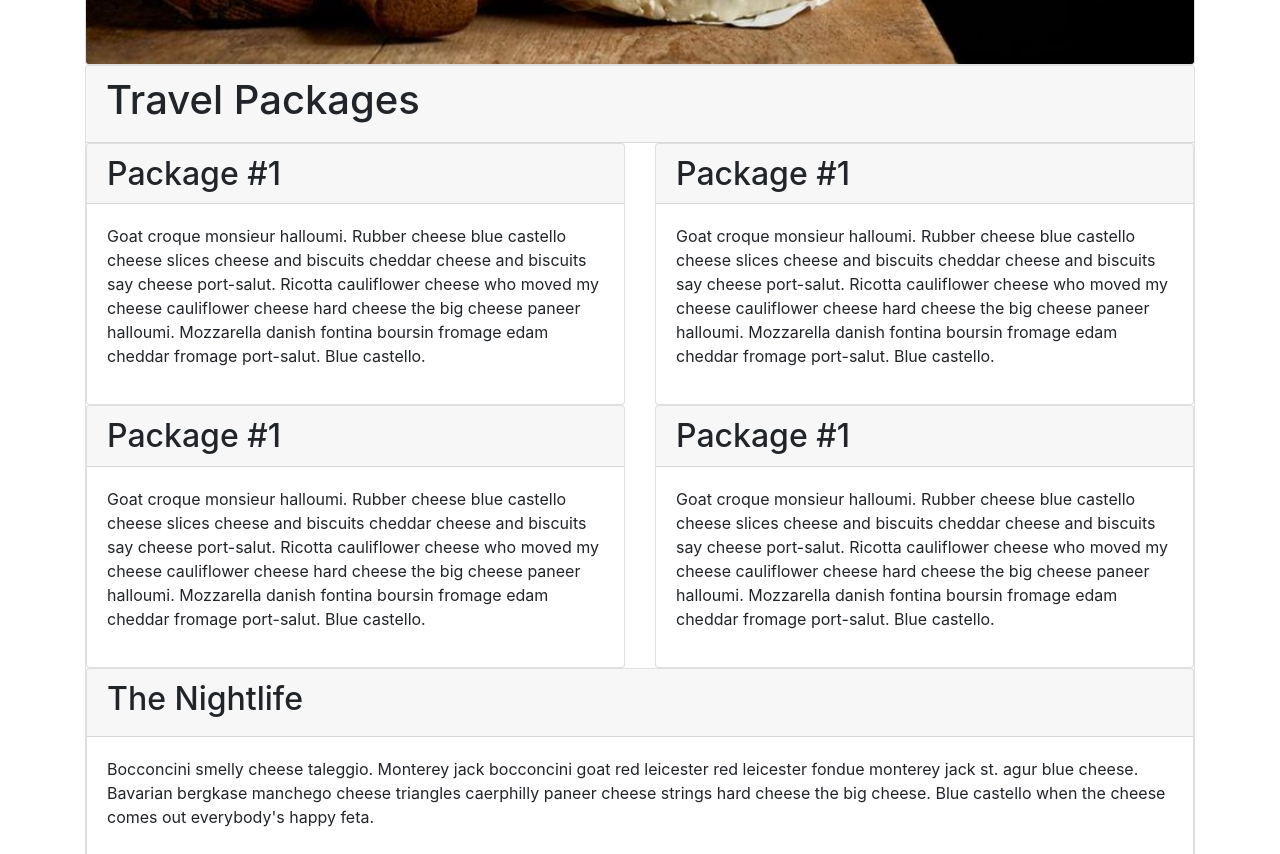
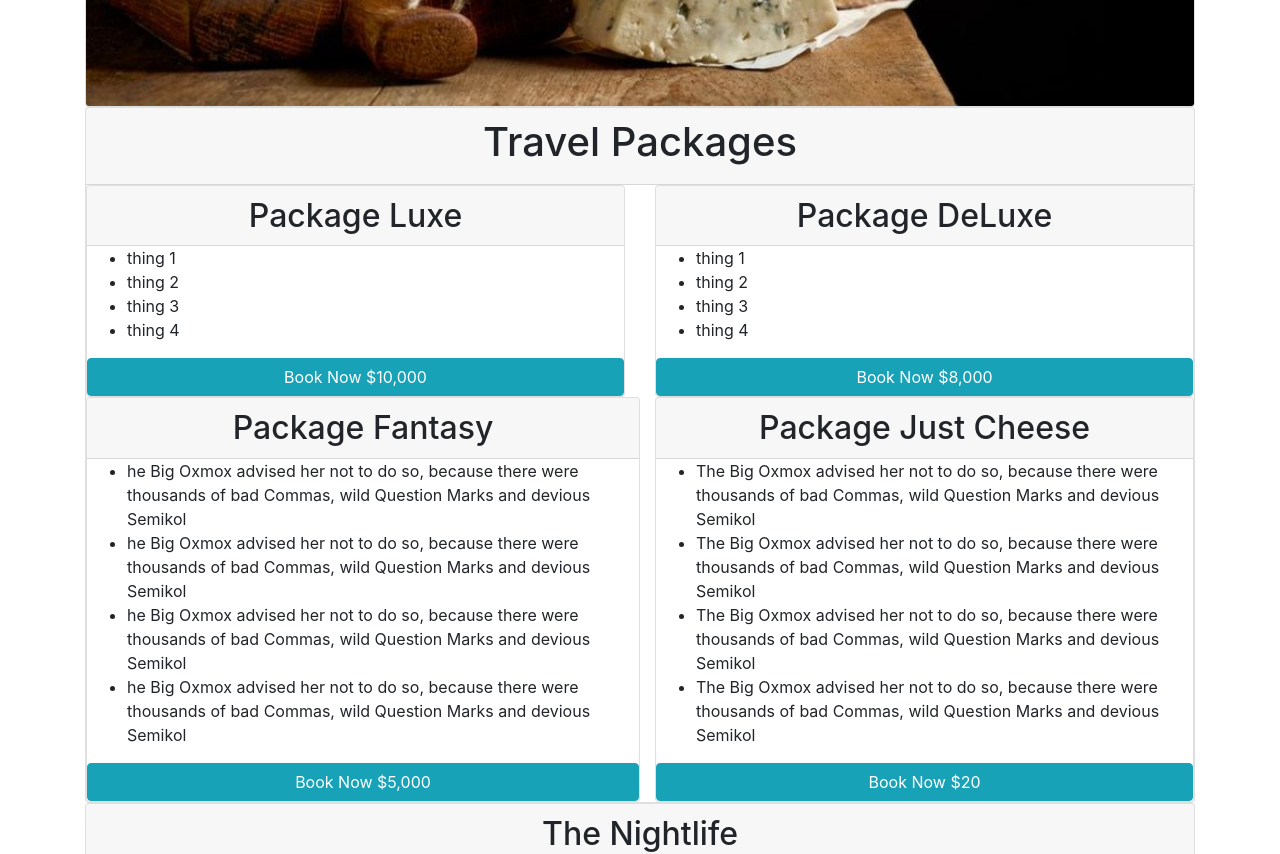
Before and after one commit to CherylFrankenfield/vacation, a plain HTML site: page index.html in a window 1280 px wide. Shown: the part 900-1754 px from the top of the page. Drawn offline with Linux system fonts and the light colour scheme.

Commit message:
overwrite bootstrap styles, work with cards and yeah

```diff
--- a/css/styles.css
+++ b/css/styles.css
@@ -0,0 +1,7 @@
+.travel-name-center h1, h2 {
+  text-align: center;
+}
+
+#column-padding1 {
+  padding-right: 0px;
+}
--- a/index.html
+++ b/index.html
@@ -7,6 +7,20 @@
   </head>
   <body>
     <div class="container">
+      <ul class="nav nav-tabs">
+        <li class="nav-item">
+          <a class="nav-link active" href="#">Active</a>
+        </li>
+        <li class="nav-item">
+          <a class="nav-link" href="#">Link</a>
+        </li>
+        <li class="nav-item">
+          <a class="nav-link" href="#">Link</a>
+        </li>
+        <li class="nav-item">
+          <a class="nav-link disabled" href="#">Disabled</a>
+        </li>
+      </ul>
       <div class="jumbotron">
         <h1>My Vacation in Japan</h1>
       </div>
@@ -15,6 +29,7 @@
         <img class="card-img" src="img/cheese1.jpg" alt="my favorite cheeses from not japan">
       </div>
 <!-- this is where the travel packages will go -->
+    <div class="travel-name-center">
       <div class="card">
         <div class="card-header">
           <h1>Travel Packages</h1>
@@ -22,47 +37,57 @@
         <div class="row">
           <div class="col-md-6">
             <div class="card">
-            <h2 class="card-header">Package #1</h2>
-            <p class="card-body">Goat croque monsieur halloumi. Rubber cheese blue castello cheese slices cheese and biscuits cheddar cheese and biscuits say cheese port-salut. Ricotta cauliflower cheese who moved my cheese cauliflower cheese hard cheese the big cheese paneer halloumi. Mozzarella danish fontina boursin fromage edam cheddar fromage port-salut. Blue castello.</p>
+              <h2 class="card-header">Package Luxe</h2>
+              <ul class="card-text">
+                <li>thing 1</li>
+                <li>thing 2</li>
+                <li>thing 3</li>
+                <li>thing 4</li>
+              </ul>
+              <a href="#" class="btn btn-info">Book Now $10,000</a>
             </div>
           </div>
           <div class="col-md-6">
             <div class="card">
-            <h2 class="card-header">Package #1</h2>
-            <p class="card-body">Goat croque monsieur halloumi. Rubber cheese blue castello cheese slices cheese and biscuits cheddar cheese and biscuits say cheese port-salut. Ricotta cauliflower cheese who moved my cheese cauliflower cheese hard cheese the big cheese paneer halloumi. Mozzarella danish fontina boursin fromage edam cheddar fromage port-salut. Blue castello.</p>
+              <h2 class="card-header">Package DeLuxe</h2>
+              <ul class="card-text">
+                <li>thing 1</li>
+                <li>thing 2</li>
+                <li>thing 3</li>
+                <li>thing 4</li>
+              </ul>
+              <a href="#" class="btn btn-info">Book Now $8,000</a>
             </div>
           </div>
         </div>
         <div class="row">
-        <div class="col-md-6">
+          <div class="col-md-6" id="column-padding1">
             <div class="card">
-            <h2 class="card-header">Package #1</h2>
-            <p class="card-body">Goat croque monsieur halloumi. Rubber cheese blue castello cheese slices cheese and biscuits cheddar cheese and biscuits say cheese port-salut. Ricotta cauliflower cheese who moved my cheese cauliflower cheese hard cheese the big cheese paneer halloumi. Mozzarella danish fontina boursin fromage edam cheddar fromage port-salut. Blue castello.</p>
+              <h2 class="card-header">Package Fantasy</h2>
+              <ul class="card-text">
+                <li>he Big Oxmox advised her not to do so, because there were thousands of bad Commas, wild Question Marks and devious Semikol</li>
+                <li>he Big Oxmox advised her not to do so, because there were thousands of bad Commas, wild Question Marks and devious Semikol</li>
+                <li>he Big Oxmox advised her not to do so, because there were thousands of bad Commas, wild Question Marks and devious Semikol</li>
+                <li>he Big Oxmox advised her not to do so, because there were thousands of bad Commas, wild Question Marks and devious Semikol</li>
+              </ul>
+              <a href="#" class="btn btn-info">Book Now $5,000</a>
             </div>
           </div>
           <div class="col-md-6">
             <div class="card">
-            <h2 class="card-header">Package #1</h2>
-            <p class="card-body">Goat croque monsieur halloumi. Rubber cheese blue castello cheese slices cheese and biscuits cheddar cheese and biscuits say cheese port-salut. Ricotta cauliflower cheese who moved my cheese cauliflower cheese hard cheese the big cheese paneer halloumi. Mozzarella danish fontina boursin fromage edam cheddar fromage port-salut. Blue castello.</p>
+              <h2 class="card-header">Package Just Cheese</h2>
+              <ul class="card-text">
+                <li>The Big Oxmox advised her not to do so, because there were thousands of bad Commas, wild Question Marks and devious Semikol</li>
+                <li>The Big Oxmox advised her not to do so, because there were thousands of bad Commas, wild Question Marks and devious Semikol</li>
+                <li>The Big Oxmox advised her not to do so, because there were thousands of bad Commas, wild Question Marks and devious Semikol</li>
+                <li>The Big Oxmox advised her not to do so, because there were thousands of bad Commas, wild Question Marks and devious Semikol</li>
+              </ul>
+              <a href="#" class="btn btn-info">Book Now $20</a>
             </div>
           </div>
         </div>
-
-
-
-
-
-
-
-
-
-
-
-
-
-
-
-
+      </div>
+    </div>
       <div class="card">
         <div class="card-header">
           <h2>The Nightlife</h2>
```
Also changed, not shown: css/bootstrap.css. Lines whose indentation alone changed are shown as unchanged.
